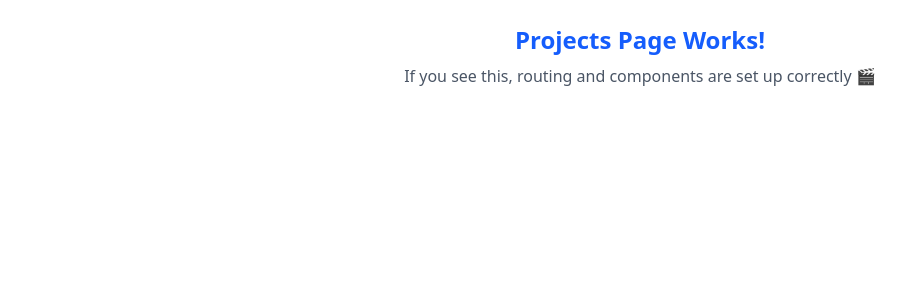
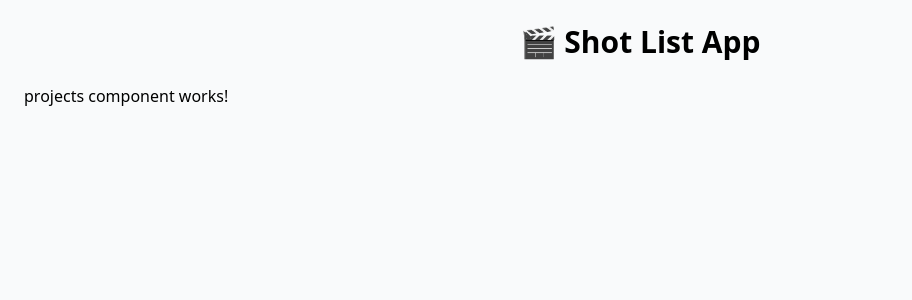
Before and after one commit to shayaankn/shot-list-app, an Angular app: page /projects in a window 1280 px wide. Shown: the top 300 px of the page, without its empty margins (0-912 px from the left). Built offline with nearby package versions, Linux system fonts and the light colour scheme.

Commit message:
update app.component.html, clear projects.html and shotlist.html

```diff
--- a/src/app/app.component.html
+++ b/src/app/app.component.html
@@ -1 +1,4 @@
-<router-outlet></router-outlet>
+<div class="min-h-screen bg-gray-50 p-6">
+  <h1 class="text-3xl font-bold text-center mb-6">🎬 Shot List App</h1>
+  <router-outlet></router-outlet>
+</div>
--- a/src/app/projects/projects.html
+++ b/src/app/projects/projects.html
@@ -1,4 +1 @@
-<div class="p-6 text-center">
-  <h1 class="text-2xl font-bold text-blue-600">Projects Page Works!</h1>
-  <p class="mt-2 text-gray-600">If you see this, routing and components are set up correctly 🎬</p>
-</div>
+<p>projects component works!</p>
--- a/src/app/shotlist/shotlist.html
+++ b/src/app/shotlist/shotlist.html
@@ -1 +1 @@
-<p>shotlist works!</p>
+<p>shotlist component works!</p>
```
